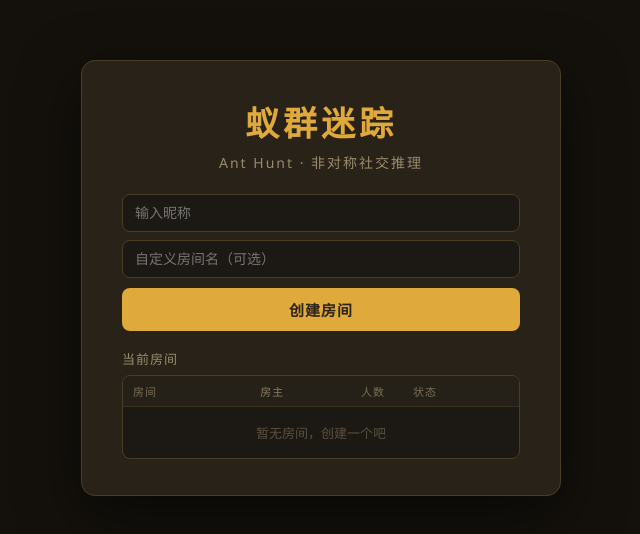
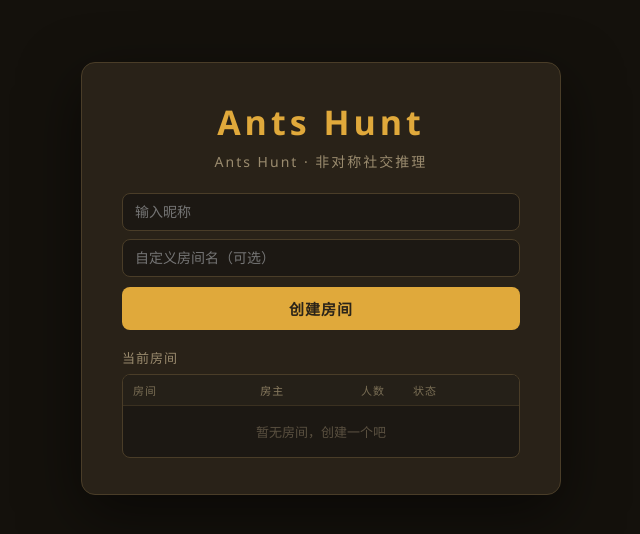
Before and after one commit to twrister/AntsDemo, a website with bundled scripts: page public/index.html in a window 1280 px wide. Shown: the part 122-656 px from the top of the page, without its empty margins (319-959 px from the left). Built offline with nearby package versions, Linux system fonts and the light colour scheme; no server answers.

```diff
--- a/public/index.html
+++ b/public/index.html
@@ -3,7 +3,7 @@
 <head>
   <meta charset="UTF-8" />
   <meta name="viewport" content="width=device-width, initial-scale=1.0" />
-  <title>蚁群迷踪 Ant Hunt</title>
+  <title>Ants Hunt</title>
   <link rel="stylesheet" href="css/style.css" />
 </head>
 <body>
@@ -12,8 +12,8 @@
 
     <!-- 房间浏览视图 -->
     <div id="browserView" class="panel wide-panel">
-      <h1>蚁群迷踪</h1>
-      <p class="subtitle">Ant Hunt · 非对称社交推理</p>
+      <h1>Ants Hunt</h1>
+      <p class="subtitle">Ants Hunt · 非对称社交推理</p>
 
       <div class="name-row">
         <input id="nameInput" maxlength="16" placeholder="输入昵称" />
@@ -94,7 +94,7 @@
 
     <!-- 搜寻者工具栏 -->
     <div id="toolbar" class="toolbar hidden"></div>
-    <div id="seekerHint" class="bottom-hint hidden">拖拽平移镜头 · 点击蚂蚁进行标记 · 数字键/点击使用工具</div>
+    <div id="seekerHint" class="bottom-hint hidden">点击蚂蚁进行标记 · 数字键/点击使用工具</div>
 
     <!-- 隐藏者操作提示 -->
     <div id="hiderHint" class="bottom-hint hidden">按住鼠标左键朝鼠标方向移动 · 静止靠近食物自动拾取 · 按住空格加速冲刺 · 模仿 AI 蚂蚁别露馅</div>
```
Also changed, not shown: public/debug.html (+3 -3 lines).
